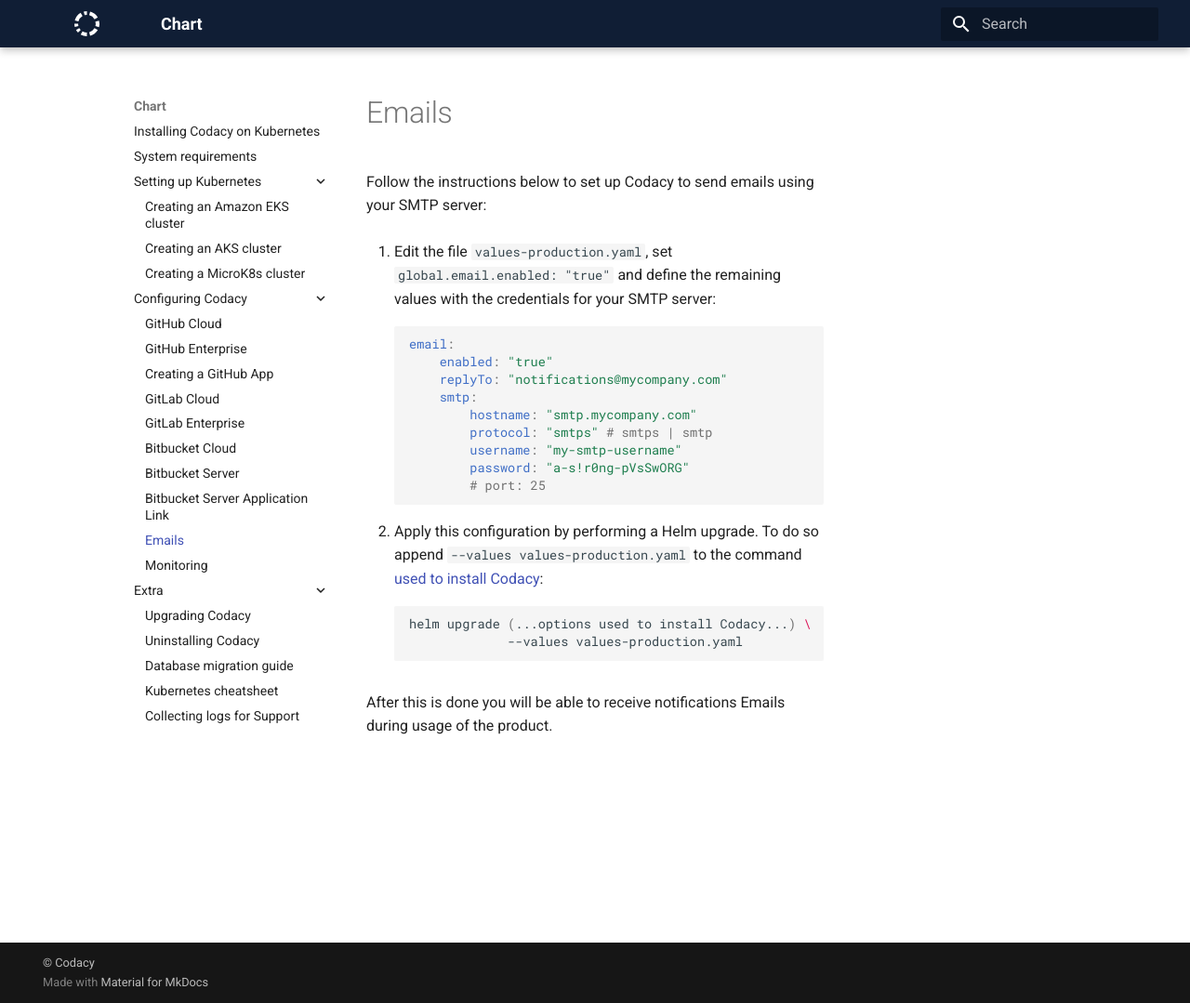
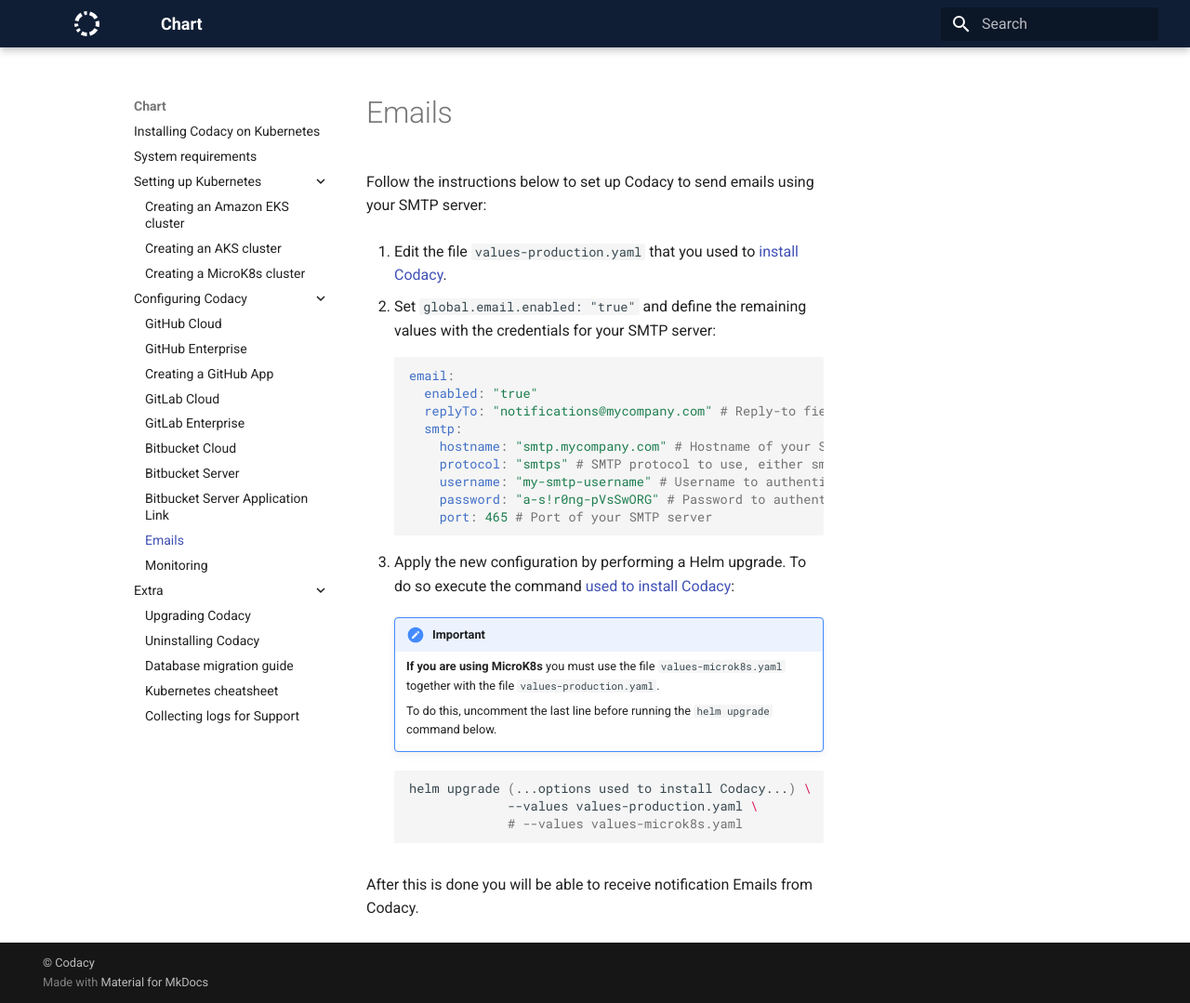
Before and after one commit to codacy/chart, an MkDocs documentation site: the page built from docs/configuration/integrations/email.md, in a window 1280 px wide and 1079 px high. Shown: the whole window at 93% size. Built offline with MkDocs 1.6.1 and Material for MkDocs 9.7.7, drawn with Linux system fonts in a browser that asks for light colours.

Commit message:
Edit configuration for Email

````diff
--- a/docs/configuration/integrations/email.md
+++ b/docs/configuration/integrations/email.md
@@ -2,25 +2,33 @@
 
 Follow the instructions below to set up Codacy to send emails using your SMTP server:
 
-1.  Edit the file `values-production.yaml`, set `global.email.enabled: "true"` and define the remaining values with the credentials for your SMTP server:
+1.  Edit the file `values-production.yaml` that you used to [install Codacy](../../index.md#helm-upgrade).
+
+2.  Set `global.email.enabled: "true"` and define the remaining values with the credentials for your SMTP server:
 
     ```yaml
     email:
-        enabled: "true"
-        replyTo: "notifications@mycompany.com"
-        smtp:
-            hostname: "smtp.mycompany.com"
-            protocol: "smtps" # smtps | smtp
-            username: "my-smtp-username"
-            password: "a-s!r0ng-pVsSwORG"
-            # port: 25
+      enabled: "true"
+      replyTo: "notifications@mycompany.com" # Reply-to field on sent emails
+      smtp:
+        hostname: "smtp.mycompany.com" # Hostname of your SMTP server
+        protocol: "smtps" # SMTP protocol to use, either smtps or smtp
+        username: "my-smtp-username" # Username to authenticate on your SMTP server
+        password: "a-s!r0ng-pVsSwORG" # Password to authenticate on your SMTP server
+        port: 465 # Port of your SMTP server
     ```
 
-3.  Apply this configuration by performing a Helm upgrade. To do so append `--values values-production.yaml` to the command [used to install Codacy](../../index.md#2-installing-codacy):
+3.  Apply the new configuration by performing a Helm upgrade. To do so execute the command [used to install Codacy](../../index.md#helm-upgrade):
+
+    !!! important
+        **If you are using MicroK8s** you must use the file `values-microk8s.yaml` together with the file `values-production.yaml`.
+
+        To do this, uncomment the last line before running the `helm upgrade` command below.
 
     ```bash
     helm upgrade (...options used to install Codacy...) \
-                 --values values-production.yaml
+                 --values values-production.yaml \
+                 # --values values-microk8s.yaml
     ```
 
-After this is done you will be able to receive notifications Emails during usage of the product.
+After this is done you will be able to receive notification Emails from Codacy.
````
